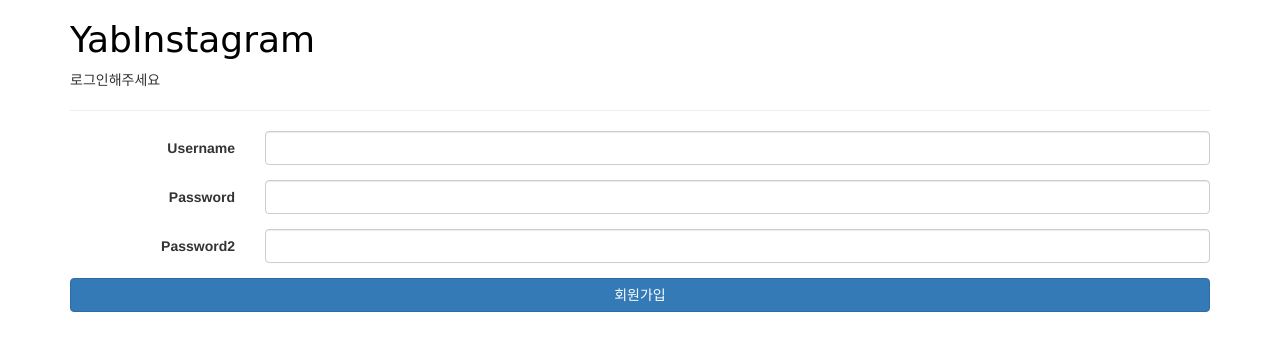
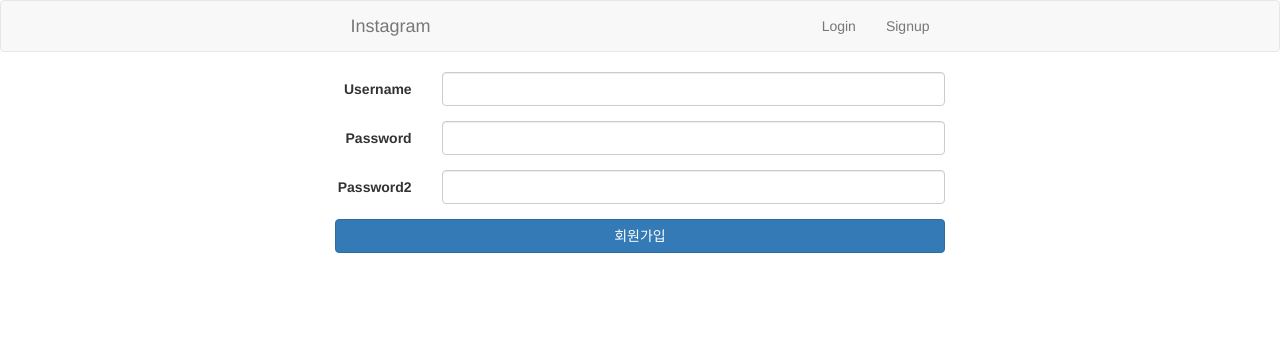
Before and after one commit to jaehong1007/deploy_insta, a Django app: page /members/signup/ in a window 1280 px wide. Shown: the top 351 px of the page. Run offline with Django 3.2, Linux system fonts and the light colour scheme; parts of the project's set-up code (start-up, migrations or seed data) failed here and were passed over; some libraries are stand-ins or nearby versions.

```diff
--- a/instagram/post/views.py
+++ b/instagram/post/views.py
@@ -15,7 +15,7 @@ def post_list(request):
     :param request:
     :return:
     """
-    posts = Post.objects.all()
+    posts = Post.objects.exclude(author=None)
     comment_form = CommentForm()
     context = {
         'posts': posts,
--- a/templates/base.html
+++ b/templates/base.html
@@ -6,26 +6,50 @@
     <meta name="viewport"
           content="width=device-width, user-scalable=no, initial-scale=1.0, maximum-scale=1.0, minimum-scale=1.0">
     <meta http-equiv="X-UA-Compatible" content="ie=edge">
-	<title>YabInstagram</title>
+    <title>Instagram</title>
     <link rel="stylesheet" href="{% static 'bootstrap/css/bootstrap.css' %}">
     <link rel="stylesheet" href="{% static 'css/post.css' %}">
 </head>
 <body>
-<div class="container">
+<div>
+    <nav class="navbar navbar-default">
+        <div class="col-lg-6 col-lg-offset-3
+				col-md-8 col-md-offset-2
+				col-sm-10 col-sm-offset-1
+				col-xs-12">
+            <div class="navbar-header">
+                <button type="button" class="navbar-toggle collapsed" data-toggle="collapse" data-target="#top-nav">
+                    <span class="sr-only">Toggle navigation</span>
+                    <span class="icon-bar"></span>
+                    <span class="icon-bar"></span>
+                    <span class="icon-bar"></span>
+                </button>
+                <a class="navbar-brand" href="{% url 'post:post_list' %}">Instagram</a>
+            </div>
+            <div class="collapse navbar-collapse" id="top-nav">
+                <ul class="nav navbar-nav navbar-right">
+                    {% if user.is_authenticated %}
+                    <li><a href="{% url 'post:post_create' %}">+ Add Post</a></li>
+                    <li><a href="{% url 'member:signout' %}">Logout</a></li>
+                    {% else %}
+                    <li><a href="{% url 'member:signin' %}">Login</a></li>
+                    <li><a href="{% url 'member:signup' %}">Signup</a></li>
+                    {% endif %}
+                </ul>
+            </div>
+        </div>
+    </nav>
+    <div class="col-lg-6 col-lg-offset-3
+				col-md-8 col-md-offset-2
+				col-sm-10 col-sm-offset-1
+				col-xs-12">
 
-	<a class ="head" href="{% url 'post:post_list' %}"><h1>YabInstagram</h1></a>
-	<p>
-			{% if user.is_authenticated %}
-				<h4>Welcome {{ user.username }}</h4>
-			{% else %}
-				로그인해주세요
-			{% endif %}
-		</p>
-	<hr>
 
         {% block content %}
         {% endblock %}
-
     </div>
+</div>
+<script src="https://ajax.googleapis.com/ajax/libs/jquery/1.11.2/jquery.min.js"></script>
+<script src="https://maxcdn.bootstrapcdn.com/bootstrap/3.3.2/js/bootstrap.min.js"></script>
 </body>
 </html>
--- a/templates/member/login.html
+++ b/templates/member/login.html
@@ -1,4 +1,6 @@
 {% extends 'base.html' %}
+
+{% block title %}Login{% endblock %}
 
 {% block content %}
 <div class="login-container">
--- a/templates/member/signup.html
+++ b/templates/member/signup.html
@@ -1,4 +1,6 @@
 {% extends 'base.html' %}
+
+{% block title %}Sign Up{% endblock %}
 
 {% block content %}
 <div class="signup">
--- a/templates/post/post_create.html
+++ b/templates/post/post_create.html
@@ -1,5 +1,6 @@
 {% extends 'base.html' %}
 
+{% block title %}Post create{% endblock %}
 {% block content %}
 <div>
 	<form action="" method="POST" enctype="multipart/form-data">
```
Also changed, not shown: instagram/post/models.py (+21 -1 lines), templates/post/post_list.html (+1 -17 lines), instagram/member/migrations/0003_auto_20171019_0645.py, instagram/member/migrations/0003_user_age.py (deleted), instagram/post/migrations/0002_auto_20171019_0649.py (added). Lines whose indentation alone changed are shown as unchanged.
